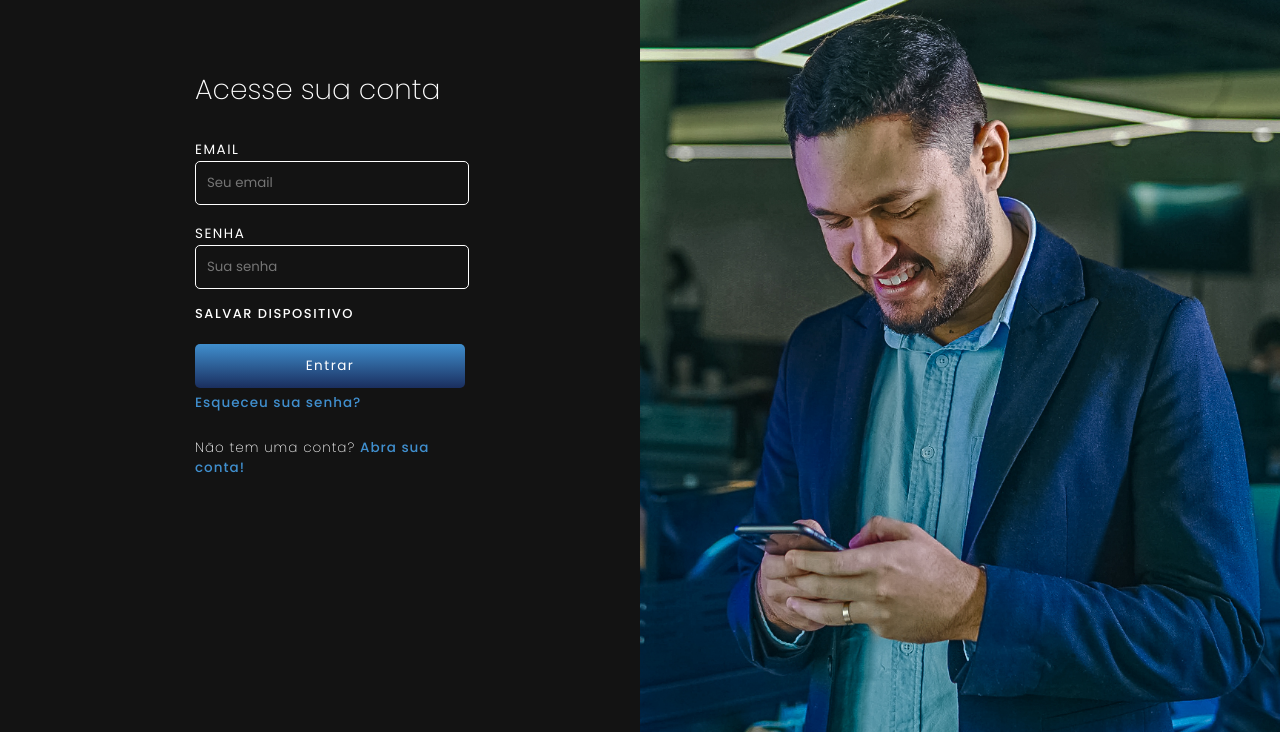
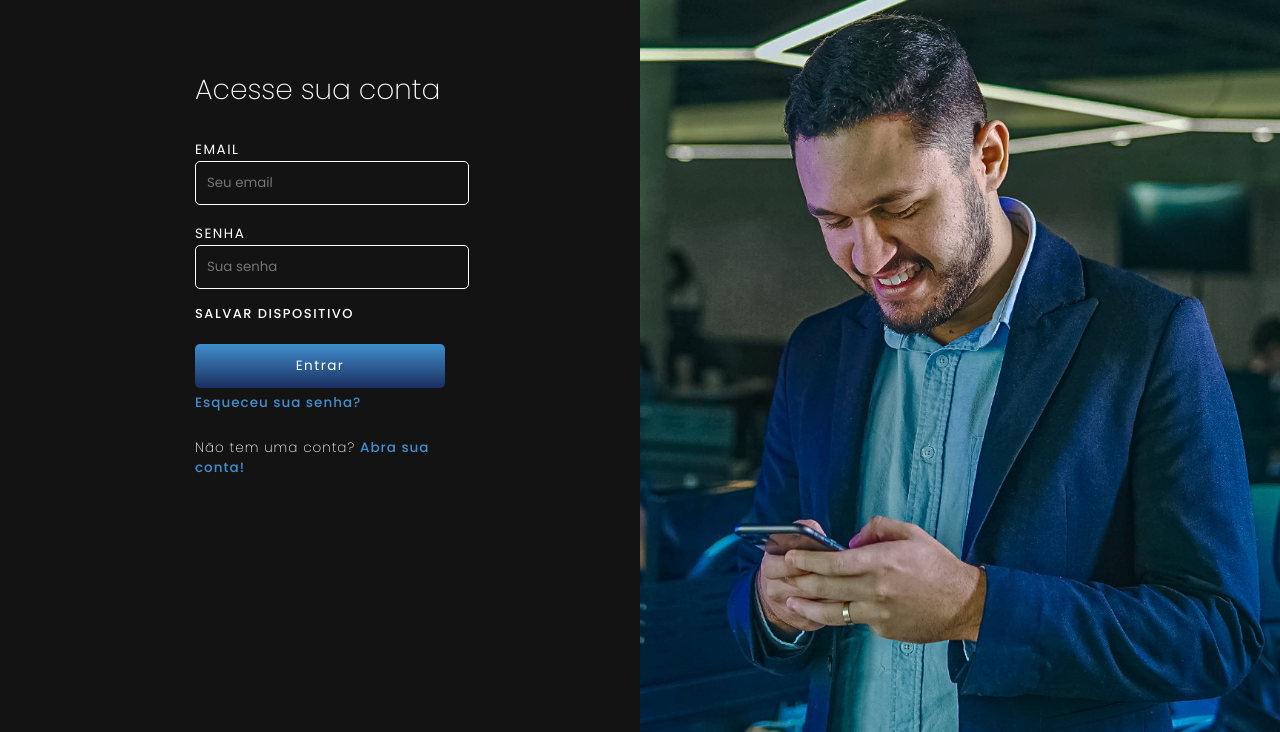
Before and after one commit to leticiamsol/portfolio6, a plain HTML site: page index.html in a window 1280 px wide. Shown: the part 68-800 px from the top of the page. Drawn offline with Linux system fonts and the light colour scheme.

Commit message:
button width

```diff
--- a/style.css
+++ b/style.css
@@ -66,7 +66,7 @@ label {
 .form button {
     background-image: linear-gradient(#408fce, #1a2e5e);
     padding: 12px;
-    width: 108%;
+    width: 100%;
     border: 0 solid transparent;
     color: white;
     font-size: 13.5px;
```
